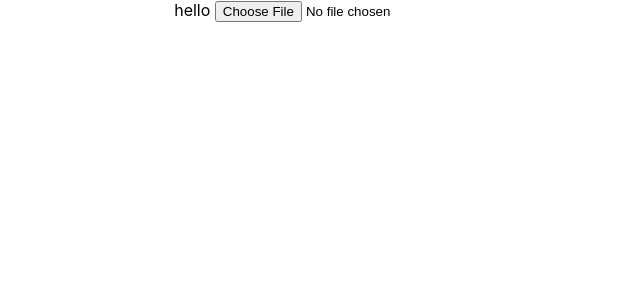
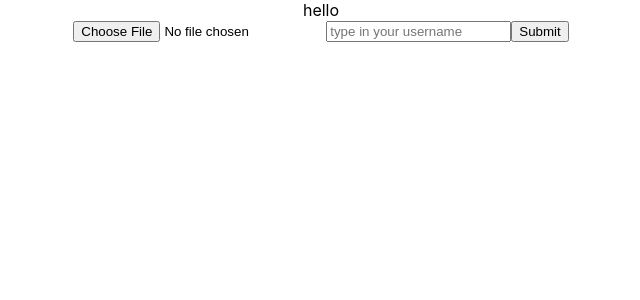
Before and after one commit to eprikhodko/firebase-app, a React (Create React App) app: page / in a window 1280 px wide. Shown: the top 300 px of the page, without its empty margins (319-959 px from the left). Built offline with nearby package versions, Linux system fonts and the light colour scheme.

Commit message:
Add comments to the handleFileUpload function

```diff
--- a/src/App.js
+++ b/src/App.js
@@ -7,22 +7,47 @@ function App() {
   const handleFileUpload = (event) => {
     // get file object from the file input
     const file = event.target.files[0]
-    firebase.storage().ref()
-    .child(file.name)
-    .put(file)
+    // get storage reference from firebase
+    const firebaseStorageReference = firebase.storage().ref()
+    // create file reference
+    const fileReference = firebaseStorageReference.child(file.name)
+    // upload our file from our form input to the firebase Storage
+    fileReference.put(file)
     .then(() => {
       console.log("file was uploaded to Firestorage")
     })
+  }
+
+  const handleSubmit = (event) => {
+    event.preventDefault()
   }
 
   return (
     <div className="App">
       hello {" "}
 
-      <input
-        type="file"
-        onChange={handleFileUpload}
-      />
+      <form onSubmit={handleSubmit}>
+        {/* file upload */}
+        <input
+          type="file"
+          onChange={handleFileUpload}
+        />
+
+        {/* username input */}
+        <input
+          type="text"
+          name="username"
+          placeholder="type in your username"
+        />
+
+        <button
+          type="button"
+          >
+            Submit
+          </button>
+      </form>
+
+
     </div>
   );
 }
```
